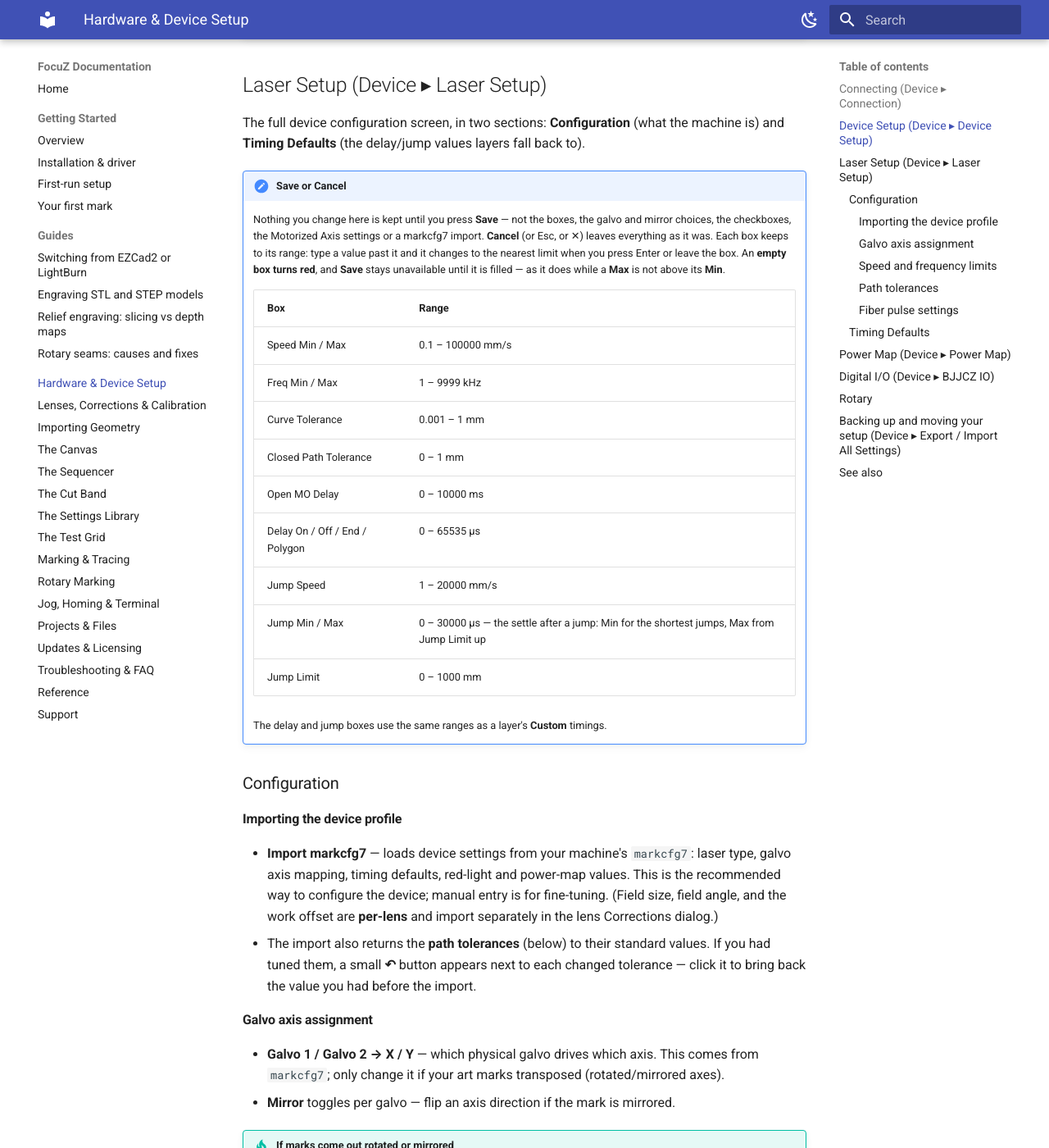
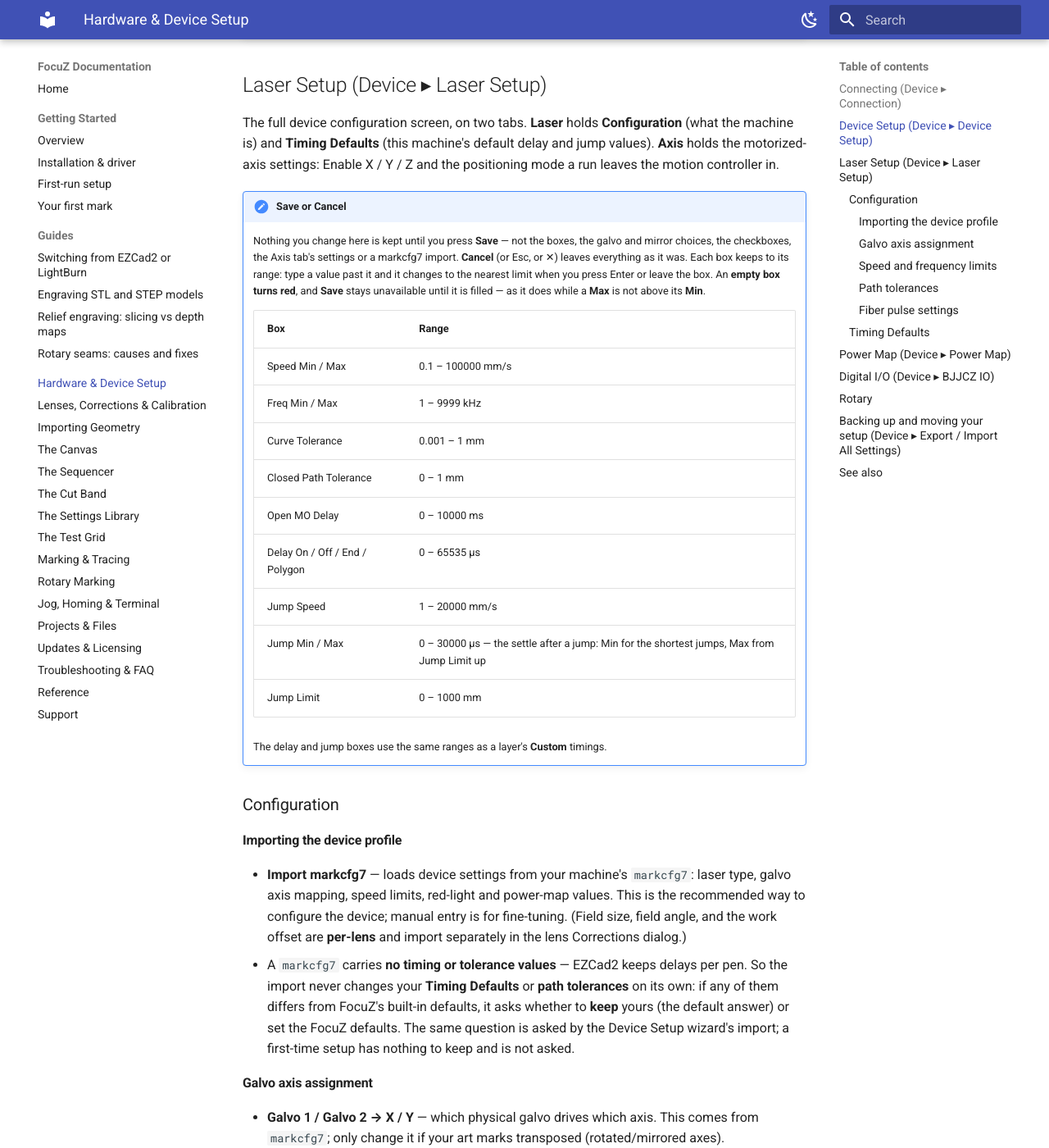
Before and after one commit to Lokahi-Shop/focuz-docs, an MkDocs documentation site: the page built from docs/hardware-setup.md, in a window 1280 px wide and 1400 px high, scrolled down 1604 px. Shown: the whole window at 82% size. Built offline with MkDocs 1.6.1 and Material for MkDocs 9.7.7, drawn with Linux system fonts in a browser that asks for light colours; some of the changed text lies outside the part shown.

Commit message:
Laser Setup: Laser and Axis tabs, import keeps your timings, Custom timings own their values
Co-Authored-By: Claude Fable 5.1 <noreply@anthropic.com>

```diff
--- a/docs/hardware-setup.md
+++ b/docs/hardware-setup.md
@@ -61,12 +61,13 @@ lens you're configuring.
 
 ## Laser Setup (Device ▸ Laser Setup)
 
-The full device configuration screen, in two sections: **Configuration** (what the machine is) and
-**Timing Defaults** (the delay/jump values layers fall back to).
+The full device configuration screen, on two tabs. **Laser** holds **Configuration** (what the machine is)
+and **Timing Defaults** (this machine's default delay and jump values). **Axis** holds the motorized-axis
+settings: Enable X / Y / Z and the positioning mode a run leaves the motion controller in.
 
 !!! note "Save or Cancel"
     Nothing you change here is kept until you press **Save** — not the boxes, the galvo and mirror choices,
-    the checkboxes, the Motorized Axis settings or a markcfg7 import. **Cancel** (or Esc, or ✕) leaves
+    the checkboxes, the Axis tab's settings or a markcfg7 import. **Cancel** (or Esc, or ✕) leaves
     everything as it was. Each box keeps to its range: type a value past it and it changes to the nearest
     limit when you press Enter or leave the box. An **empty box turns red**, and **Save** stays unavailable
     until it is filled — as it does while a **Max** is not above its **Min**.
@@ -90,12 +91,14 @@ The full device configuration screen, in two sections: **Configuration** (what t
 #### Importing the device profile
 
 - **Import markcfg7** — loads device settings from your machine's `markcfg7`: laser type, galvo axis
-  mapping, timing defaults, red-light and power-map values. This is the recommended way to configure the
+  mapping, speed limits, red-light and power-map values. This is the recommended way to configure the
   device; manual entry is for fine-tuning. (Field size, field angle, and the work offset are **per-lens**
   and import separately in the lens Corrections dialog.)
-- The import also returns the **path tolerances** (below) to their standard values. If you had tuned
-  them, a small **↶** button appears next to each changed tolerance — click it to bring back the value
-  you had before the import.
+- A `markcfg7` carries **no timing or tolerance values** — EZCad2 keeps delays per pen. So the import never
+  changes your **Timing Defaults** or **path tolerances** on its own: if any of them differs from FocuZ's
+  built-in defaults, it asks whether to **keep** yours (the default answer) or set the FocuZ defaults. The
+  same question is asked by the Device Setup wizard's import; a first-time setup has nothing to keep and is
+  not asked.
 
 #### Galvo axis assignment
 
@@ -136,10 +139,11 @@ entered from 1 to 1000 ns everywhere, and the laser source applies its own limit
 
 ### Timing Defaults
 
-The device-wide **delay** (laser on/off, end, polygon corner) and **jump** (speed, min, max, limit)
-values. Every layer whose Timing Mode is **Device** uses these at mark time; layers with **Custom**
-timing override them per layer (see [Timings](sequencer.md#timings)). Values from a `markcfg7` import
-are a good starting point; tune for mark quality.
+This machine's default **delay** (laser on/off, end, polygon corner) and **jump** (speed, min, max, limit)
+values. They replace FocuZ's built-in timings: every layer and sublayer whose Timing Mode is **Device** uses
+them at mark time, and a layer in **Custom** timing mode keeps its own eight values instead, whatever the
+defaults become (see [Timings](sequencer.md#timings)). These values are yours to tune for mark quality — a
+`markcfg7` has none, and an import asks before touching them.
 
 ## Power Map (Device ▸ Power Map)
 
```
Also changed, not shown: docs/sequencer.md (+5 -3 lines).
